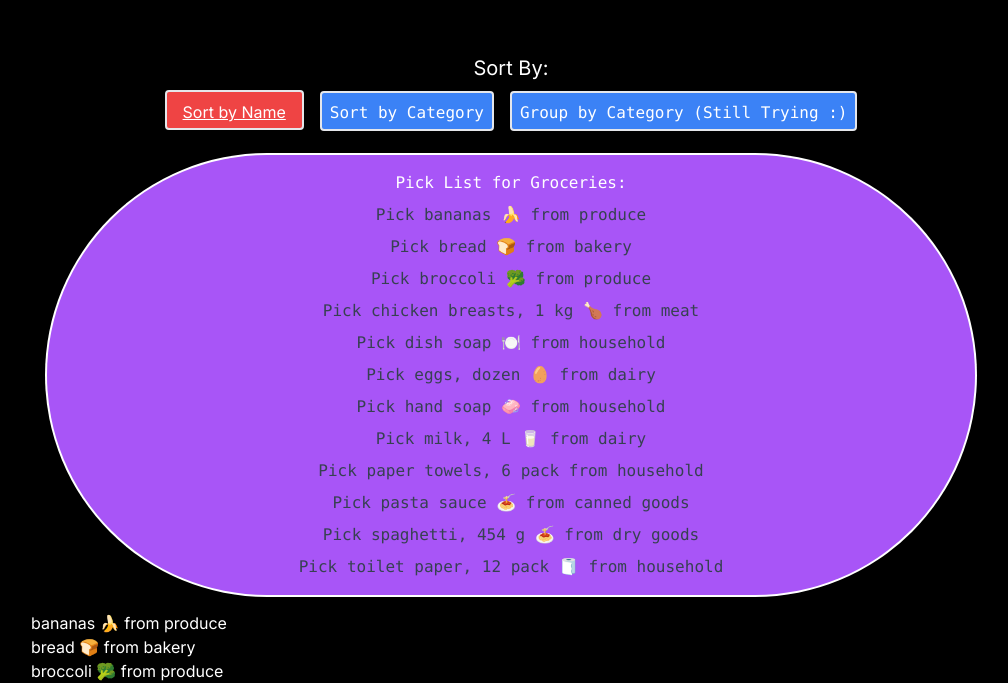
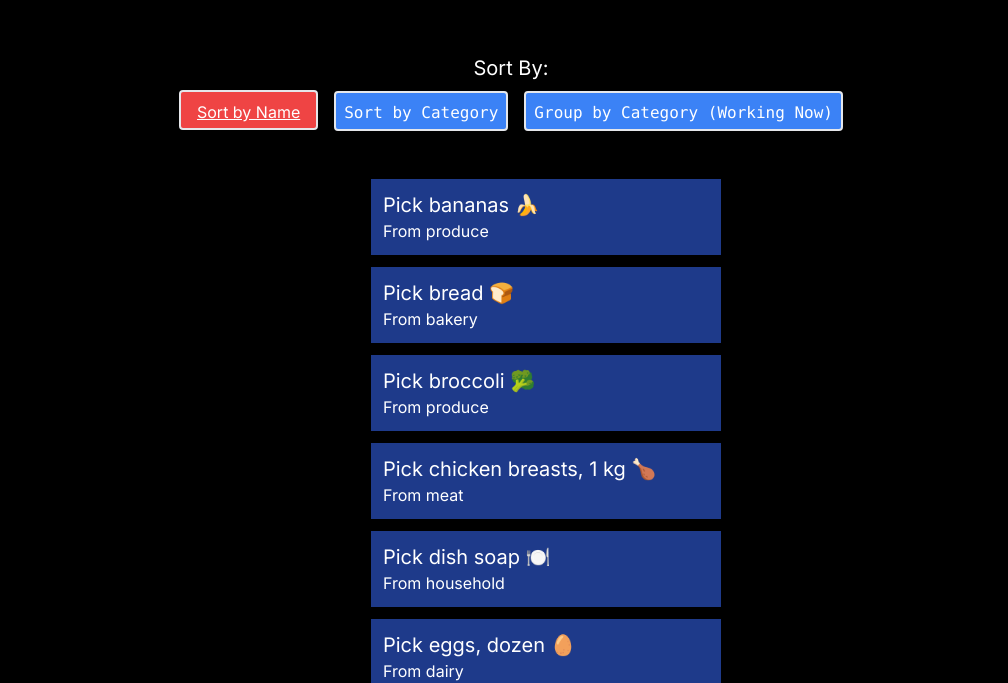
Before and after one commit to karmdesai13/cprg306-assignments, a Next.js app: page /week5 in a window 1280 px wide. Shown: the part 118-801 px from the top of the page, without its empty margins (129-1137 px from the left). Built offline with nearby package versions, Linux system fonts and the light colour scheme.

Commit message:
adding css to week 5

```diff
--- a/app/week5/item-list.js
+++ b/app/week5/item-list.js
@@ -43,38 +43,37 @@ export default function ItemList() {
 
           <button onClick={() => {setSortby("group")}}
                 className="bg-blue-500 text-white p-2 m-2 hover-bg-orange-500 border-2 rounded h-10 font-mono">
-                Group by Category (Still Trying :)
+                Group by Category (Working Now)
           </button>
 
         </div>
-        <div className="m-4  ">
 
-         <ul className=" rounded-full text-center space-y-2 bg-purple-500 text-black border-white border-3 p-4 ring-2 ring-white" >
-            <p className="text-white font-mono">Pick List for Groceries:</p>
-            {sortedItems.map((item) => (
-                <li key={item.id} className="font-mono">
-                    <p className="align-center text-gray-700 hover:text-2xl hover:text-black "> Pick {item.name} from  {item.category}</p>
-                </li>
-            ))}</ul>
-        </div>
 
         {sortby==="group"?(
-            <div>
+            <div className="m-4">
                 {Object.entries(groupedItems).map(([category, items]) => (
-                    <div key={category}>
-                        <h3 className="capitalize text-xl">{category}</h3>
+                    <div key={category} className="">
+
                         <ul>
+                            <h3 className="capitalize text-2xl">{category}</h3>
                             {items.map((item) => (
-                                <li key={item.id}>{item.name}</li>
+                                <li key={item.id} className="bg-blue-800
+                                m-4 w-[270px] text-xl border-[2px]
+                                border-white rounded
+                                p-3 text-center hover:bg-orange-500
+                                hover:text-3xl hover:w-[400px]">{item.name}</li>
                             ))}
                         </ul>
                     </div>
                 ))}
             </div>
-        ):(<ul>
+        ):(<ul className="m-10">
             {sortedItems.map((item) => (
-                <li key={item.id}>
-                    <p>{item.name} from {item.category}</p>
+                <li key={item.id} className="m-3 bg-blue-900 p-3
+                 w-[350px] ml-[300px] hover:bg-orange-500
+                 hover:">
+                    <p className="text-xl"> Pick {item.name}</p>
+                    <p className=""> From {item.category}</p>
                 </li>
             ))}
         </ul>)}
```
